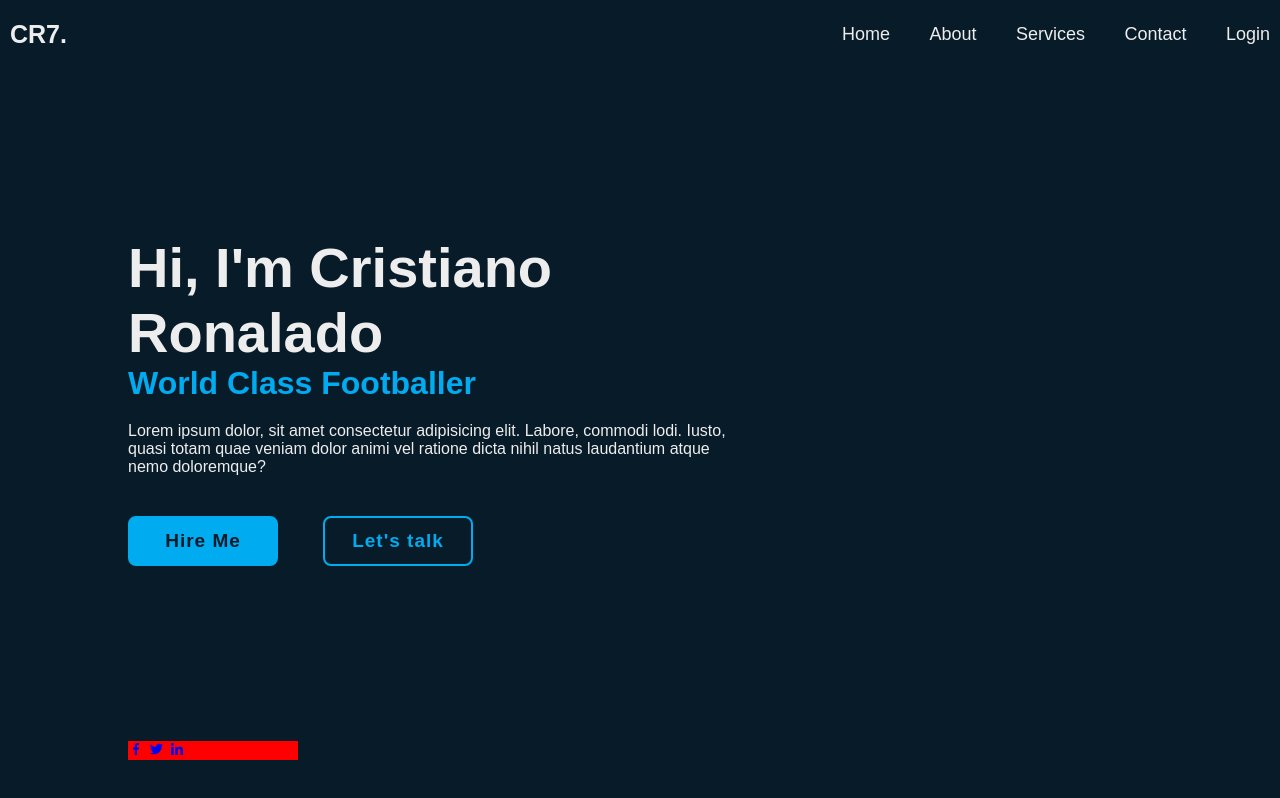
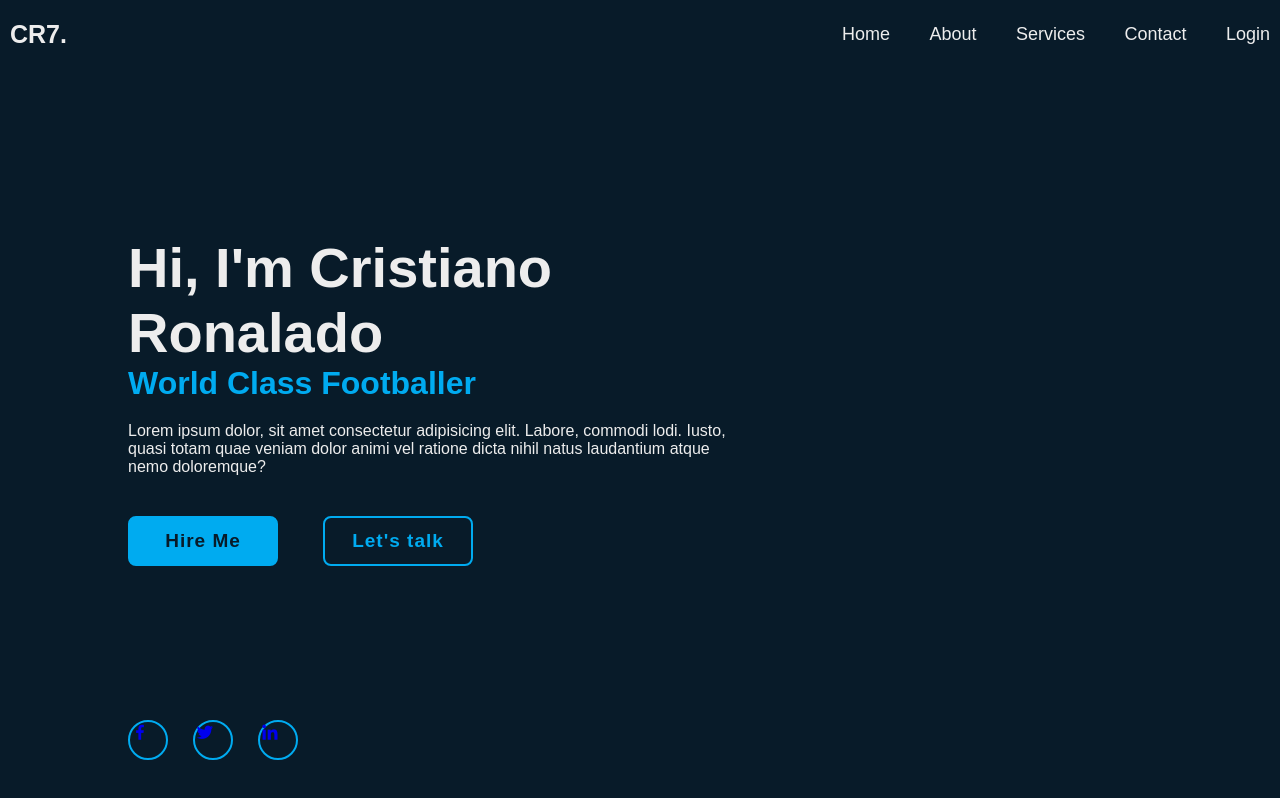
Before and after one commit to shashank-minecraft/Nokia, a plain HTML site: page index.html in a window 1280 px wide. Drawn offline with nearby package versions, Linux system fonts and the light colour scheme.

Commit message:
style.css

```diff
--- a/style.css
+++ b/style.css
@@ -135,5 +135,43 @@ body{background-color: #081b29;color: #ededed;}
     position: absolute;
     bottom: 40px;
     width: 170px;
-    background: red;
+    display:flex;
+    justify-content:space-between;
 }
+
+.home-sci a{
+    position:relative
+    display:inline-flex;
+    justify-content:centre;
+    align-item:centre;
+    width:40px;
+    height:40px;
+    background:transparent;
+    border: 2px solid #00abf0;
+    border-radius:50%;
+    font-size:20px;
+    text-decoration:none;
+    z-index:1;
+    over-flow:hidden;
+    transition:.5s;
+}
+
+.home-sci a:hover{
+    color:#081b29;
+}
+
+.home-sci a::before{
+    content:'';
+    position:absolute;
+    top:0;
+    left:0;
+    width:0%;
+    height:100%;
+    background:#00abf0;
+    z-index:-1;
+    transition:.5s;
+}
+
+.home-sci a:hover:before{
+    width:100%;
+}
```
